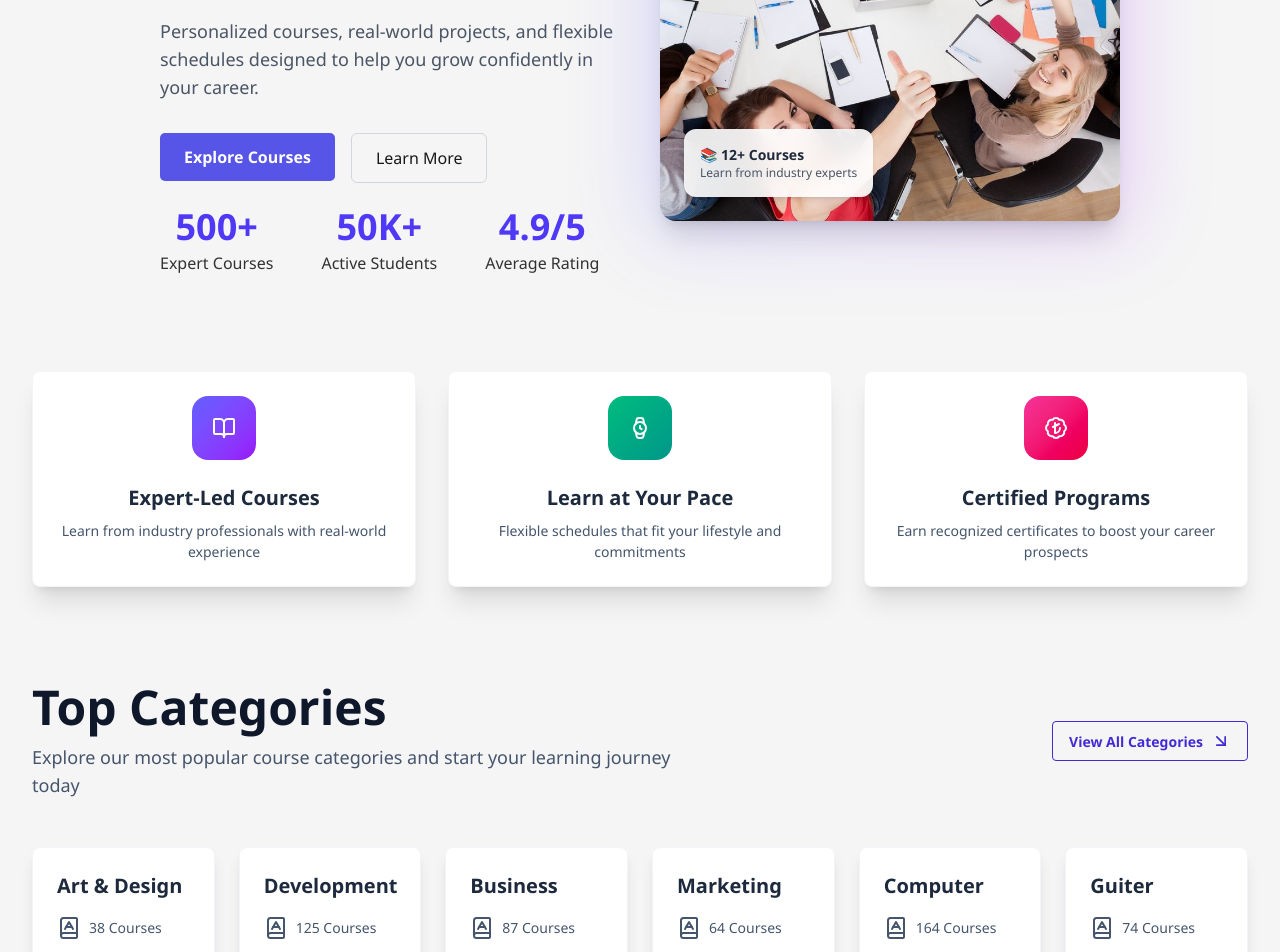
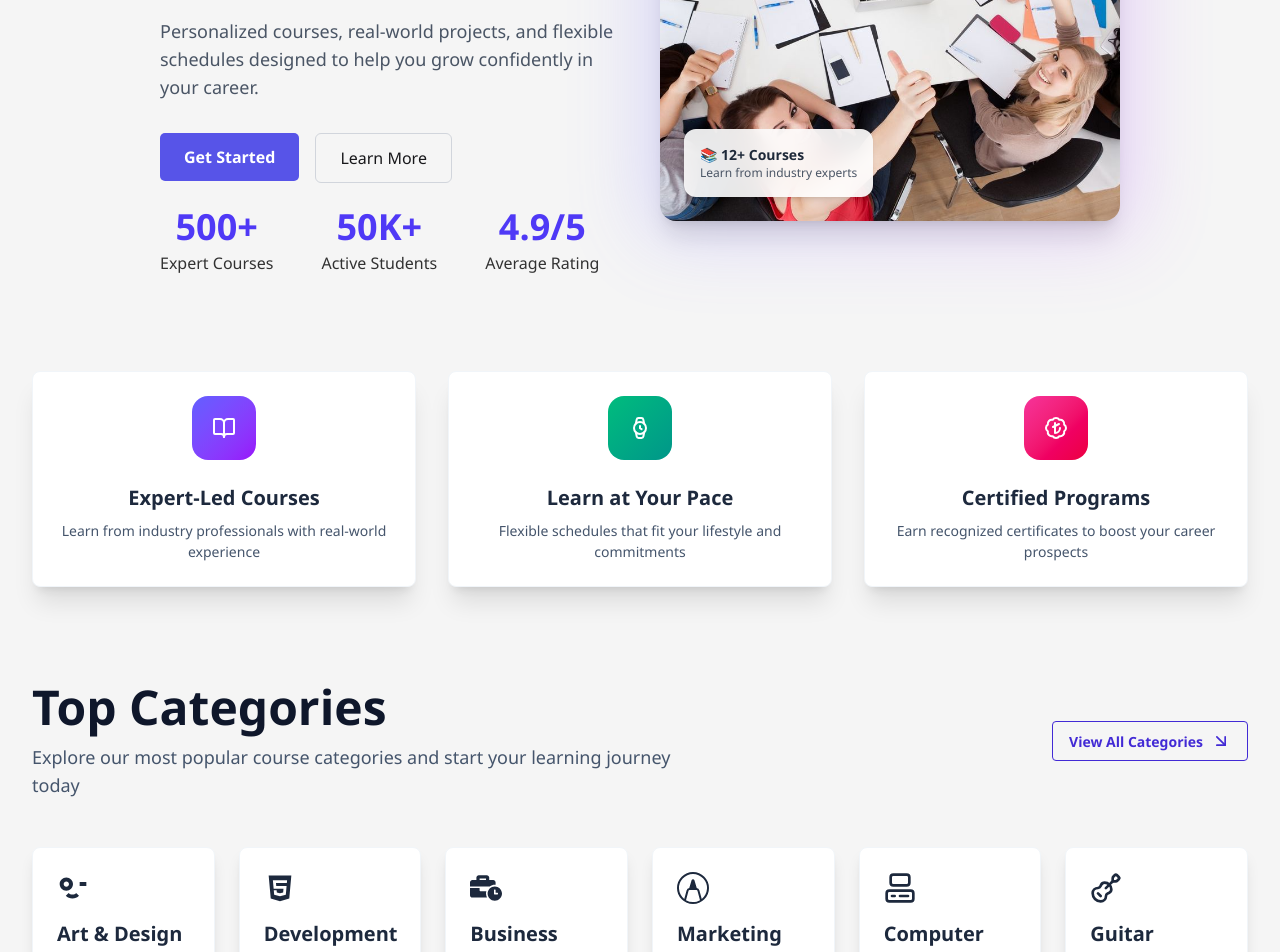
Before and after one commit to itstumpa/EduX_task, a React (Vite) app: page / in a window 1280 px wide. Shown: the part 420-1372 px from the top of the page. Built offline with nearby package versions, Linux system fonts and the light colour scheme.

Commit message:
added icons

```diff
--- a/src/Pages/Home/Sections/HeroSection.jsx
+++ b/src/Pages/Home/Sections/HeroSection.jsx
@@ -26,7 +26,7 @@ const HeroSection = () => {
             <div className="flex gap-4 pt-2">
               <Link to="/all-courses">
                 <button className="primary-btn px-6 py-3 text-sm sm:text-base">
-                  Explore Courses
+                  Get Started
                 </button>
               </Link>
 
--- a/src/Pages/Home/Sections/TopCategories.jsx
+++ b/src/Pages/Home/Sections/TopCategories.jsx
@@ -1,8 +1,11 @@
-import { ArrowDownRight, BookA, BookAIcon, BriefcaseBusiness } from 'lucide-react';
+import { ArrowDownRight, BookA, BookAIcon, BriefcaseBusiness, Computer, Guitar } from 'lucide-react';
 import { BiRightArrow } from 'react-icons/bi';
+import { BsMarkerTip } from 'react-icons/bs';
 import { CgDesignmodo } from 'react-icons/cg';
 import { DiHtml5 } from 'react-icons/di';
+import { FaBusinessTime } from 'react-icons/fa';
 import { FcNext } from 'react-icons/fc';
+import { MdDesignServices } from 'react-icons/md';
 import { Link } from 'react-router';
 
 const TopCategories = () => {
@@ -10,6 +13,9 @@ const TopCategories = () => {
     {
       id: 1,
       name: 'Art & Design',
+      Badge: (
+      <CgDesignmodo className="h-8 w-8" / >
+    ),
        icon: (
         <CgDesignmodo className="h-8 w-8" / >
       ),
@@ -19,6 +25,9 @@ const TopCategories = () => {
     {
       id: 2,
       name: 'Development',
+      Badge: (
+      <DiHtml5   className="h-8 w-8" / >
+    ),
        icon: (
         <DiHtml5 className="h-8 w-8" / >
       ),
@@ -28,6 +37,9 @@ const TopCategories = () => {
     {
       id: 3,
       name: 'Business',
+      Badge: (
+      <FaBusinessTime className="h-8 w-8" / >
+    ),
        icon: (
         <BriefcaseBusiness className="h-8 w-8" / >
       ),
@@ -37,6 +49,9 @@ const TopCategories = () => {
     {
       id: 4,
       name: 'Marketing',
+      Badge: (
+      <BsMarkerTip className="h-8 w-8" / >
+    ),
       icon: (
         <BookA className="h-8 w-8" / >
       ),
@@ -44,17 +59,24 @@ const TopCategories = () => {
       textColor: 'text-purple-600'
     },
     {
-      id: 4,
+      id: 5,
       name: 'Computer',
+      Badge: (
+      <Computer className="h-8 w-8" / >
+    ),
       icon: (
         <BookA className="h-8 w-8" / >
       ),
-      courseCount: 164,
+      courseCount: 64,
       textColor: 'text-purple-600'
     },
+
     {
-      id: 4,
-      name: 'Guiter',
+      id: 6,
+      name: 'Guitar',
+      Badge: (
+      <Guitar className="h-8 w-8" / >
+    ),
       icon: (
         <BookA className="h-8 w-8" / >
       ),
@@ -98,6 +120,10 @@ const TopCategories = () => {
 
                   {/* Category Name */}
                   <h3 className="text-xl font-bold text-slate-800 mb-2 group-hover:text-indigo-600 transition-colors">
+                    {category.Badge}
+                  </h3>
+                  {/* Category Name */}
+                  <h3 className="text-xl font-bold text-slate-800 mb-2 group-hover:text-indigo-600 transition-colors">
                     {category.name}
                   </h3>
 
```
